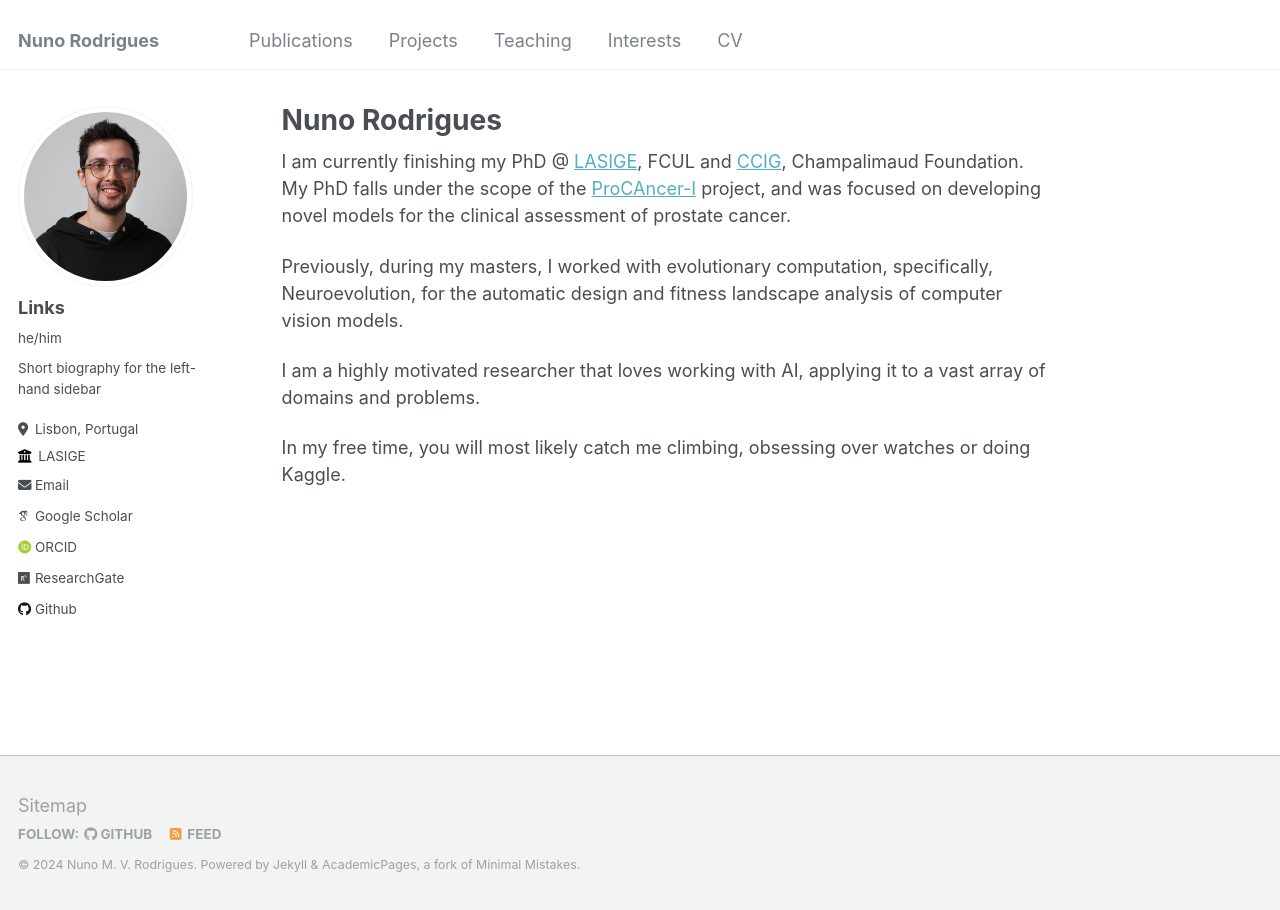
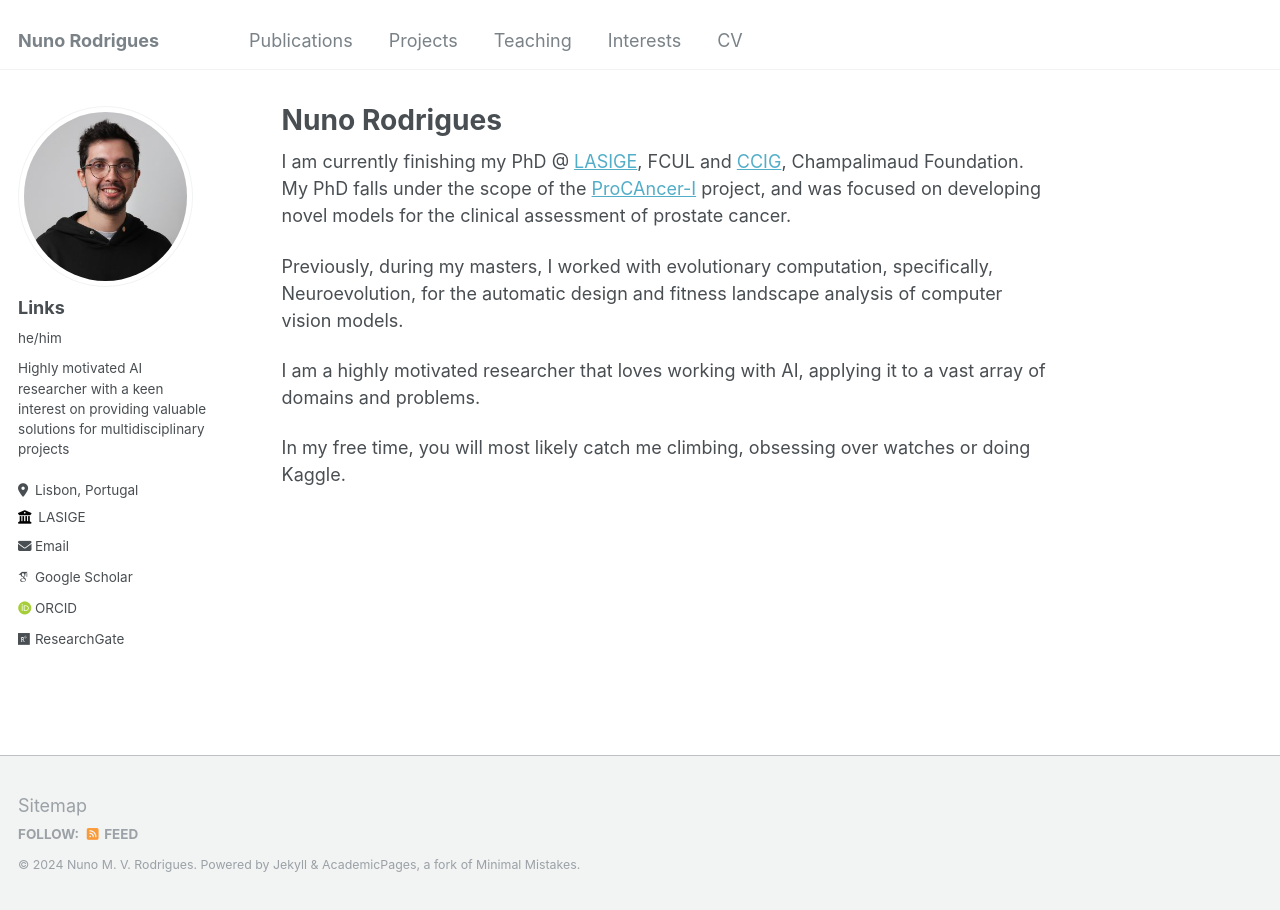
Before and after one commit to NMVRodrigues/NMVRodrigues.github.io, a Jekyll site: the page built from _pages/about.md, in a window 1280 px wide. Built offline with Jekyll 4.4.1, drawn with Linux system fonts in a browser that asks for light colours; some web fonts are replaced.

Commit message:
final fixes

```diff
--- a/_config.yml
+++ b/_config.yml
@@ -24,7 +24,7 @@ author:
   avatar           : "pfp.png"
   name             : "Links"
   pronouns         : "he/him"
-  bio              : "Short biography for the left-hand sidebar"
+  bio              : "Highly motivated AI researcher with a keen interest on providing valuable solutions for multidisciplinary projects"
   location         : "Lisbon, Portugal"
   employer         : "LASIGE"
   uri              : # URL
@@ -43,7 +43,7 @@ author:
   bitbucket        : # Username - Update with your username on the site
   codepen          : # Username
   dribbble         : # Username
-  github           : "academicpages"
+  github           : #
   kaggle           : # Username
   stackoverflow    : # User number or user number and name (i.e., use "1" or "1/jeff-atwood")
 
```
